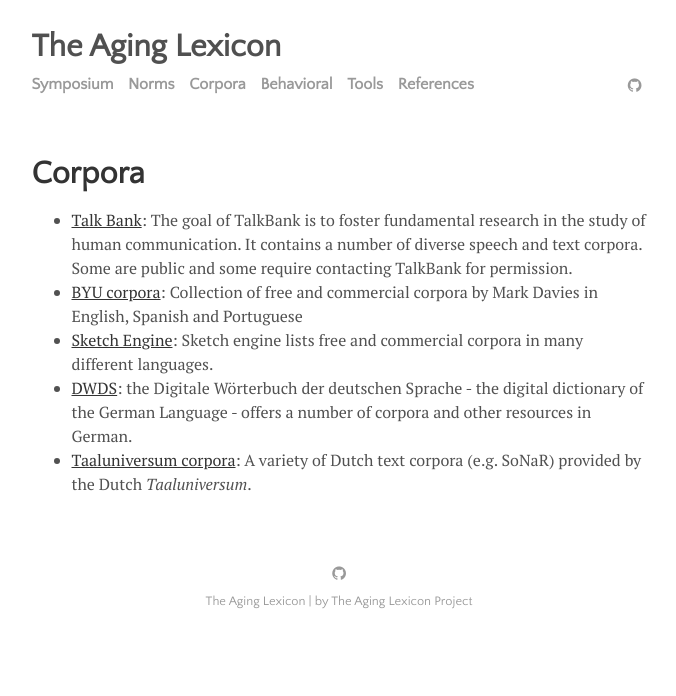
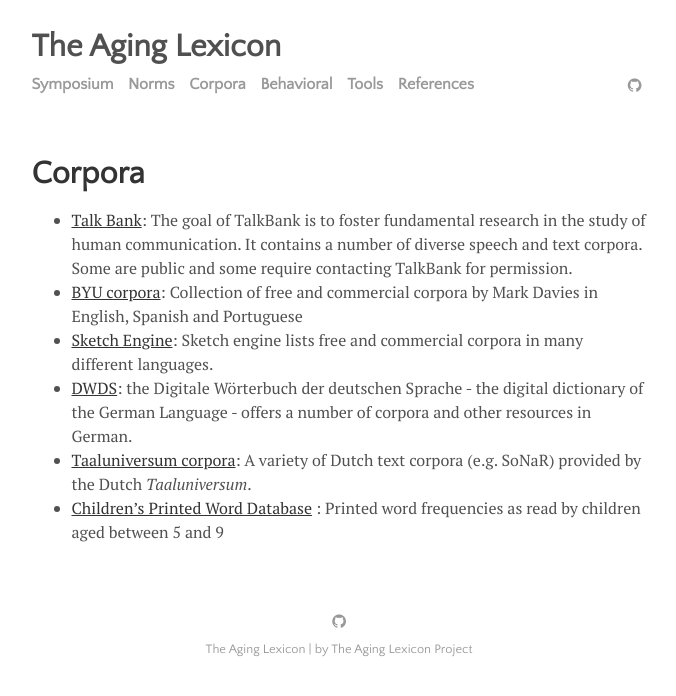
Before and after one commit to aginglexicon/aginglexicon.github.io, a Jekyll site: the page built from menu/corpora.md, in a window 1280 px wide. Shown: the top 696 px of the page, without its empty margins (301-977 px from the left). Built offline with Jekyll 4.4.1, drawn with Linux system fonts in a browser that asks for light colours.

Commit message:
Update corpora.md

```diff
--- a/menu/corpora.md
+++ b/menu/corpora.md
@@ -8,3 +8,4 @@
 - [Sketch Engine](https://www.sketchengine.eu/user-guide/user-manual/corpora/corpora-list/): Sketch engine lists free and commercial corpora in many different languages.
 - [DWDS](https://www.dwds.de): the Digitale Wörterbuch der deutschen Sprache - the digital dictionary of the German Language - offers a number of corpora and other resources in German.
 - [Taaluniversum corpora](http://taalunieversum.org/inhoud/corpora/d-coi-en-sonar): A variety of Dutch text corpora (e.g. SoNaR) provided by the Dutch *Taaluniversum*.
+- [Children's Printed Word Database](http://www.essex.ac.uk/psychology/cpwd/) : Printed word frequencies as read by children aged between 5 and 9
```
